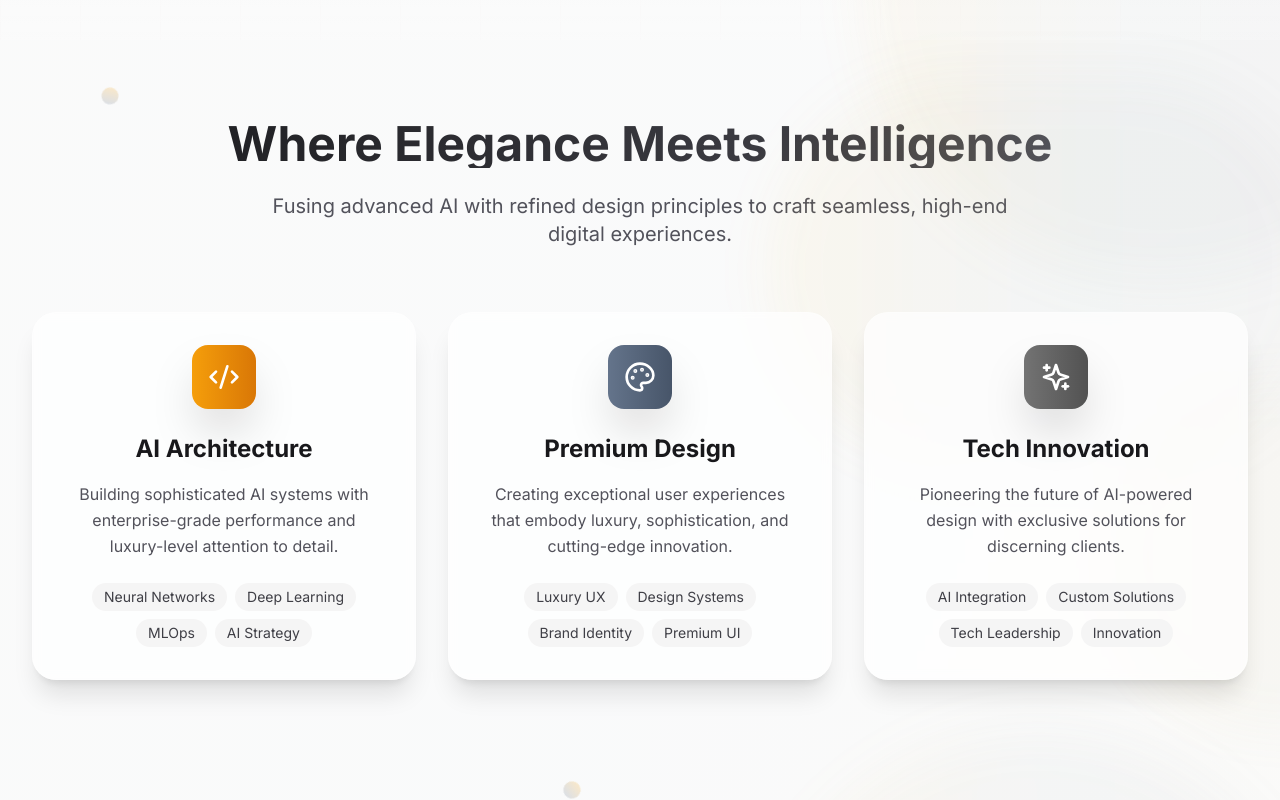
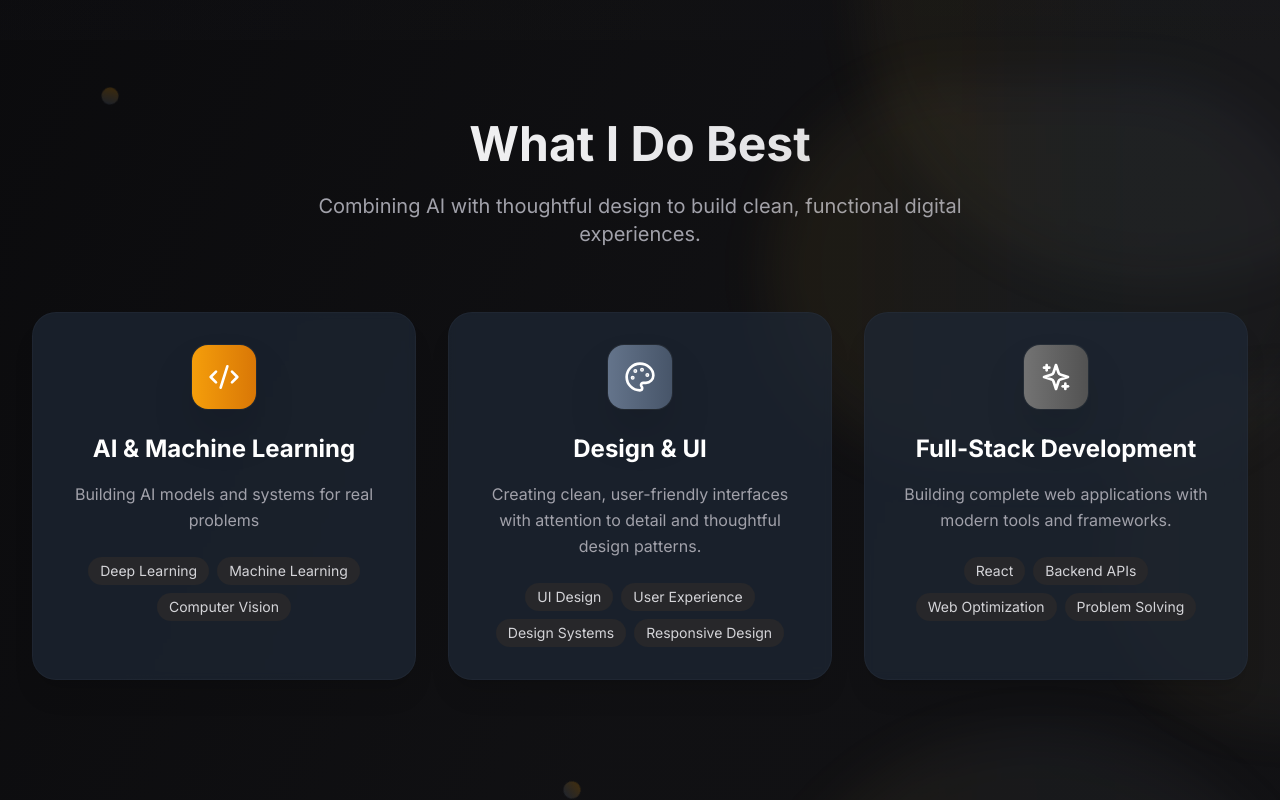
Before and after one commit to islemgouicem/portfolio, a React (Vite) app: page /#/ in a window 1280 px wide. Shown: the part 840-1640 px from the top of the page. Built offline with nearby package versions, Linux system fonts and the light colour scheme.

Commit message:
fix and deploy: paths and netlify dep

```diff
--- a/index.html
+++ b/index.html
@@ -1,10 +1,12 @@
 <!doctype html>
 <html lang="en">
+
 <head>
   <meta charset="UTF-8" />
   <link rel="icon" type="image/svg+xml" href="/src/assets/favicon.png" />
   <meta name="viewport" content="width=device-width, initial-scale=1.0" />
-    <meta name="description" content="AI Student & Creative Designer Portfolio - Showcasing the intersection of artificial intelligence and design" />
+  <meta name="description"
+    content="AI Student & Creative Designer Portfolio - Showcasing the intersection of artificial intelligence and design" />
   <meta name="keywords" content="AI, Design, Portfolio, Machine Learning, UI/UX, Creative" />
   <meta name="author" content="Islem Gouicem" />
 
@@ -16,15 +18,33 @@
   <meta property="og:image" content="/src/assets/favicon.png" />
 
   <title>Islem GOUICEM</title>
-
+  <!-- Inline theme script: apply dark mode early to prevent light-theme flash -->
+  <script>
+    (function () {
+      try {
+        var s = localStorage.getItem('theme')
+        if (s === null) {
+          // No saved preference: default to dark
+          document.documentElement.classList.add('dark')
+        } else if (JSON.parse(s) === true) {
+          document.documentElement.classList.add('dark')
+        } else {
+          document.documentElement.classList.remove('dark')
+        }
+      } catch (e) {
+        // If access to localStorage fails, default to dark
+        document.documentElement.classList.add('dark')
+      }
+    })();
+  </script>
   <!-- GitHub Pages SPA redirect script -->
   <script type="text/javascript">
     // Single Page Apps for GitHub Pages
     // MIT License
     // https://github.com/rafgraph/spa-github-pages
-      (function(l) {
-        if (l.search[1] === '/' ) {
-          var decoded = l.search.slice(1).split('&').map(function(s) {
+    (function (l) {
+      if (l.search[1] === '/') {
+        var decoded = l.search.slice(1).split('&').map(function (s) {
           return s.replace(/~and~/g, '&')
         }).join('?');
         window.history.replaceState(null, null,
@@ -34,8 +54,10 @@
     }(window.location))
   </script>
 </head>
+
 <body>
   <div id="root"></div>
   <script type="module" src="/src/main.jsx"></script>
 </body>
+
 </html>
--- a/src/contexts/ThemeContext.jsx
+++ b/src/contexts/ThemeContext.jsx
@@ -15,7 +15,8 @@ export const useTheme = () => {
 export const ThemeProvider = ({ children }) => {
   const [isDark, setIsDark] = useState(() => {
     const saved = localStorage.getItem("theme")
-    return saved ? JSON.parse(saved) : false
+    // Default to dark theme when no saved preference exists
+    return saved ? JSON.parse(saved) : true
   })
 
   useEffect(() => {
--- a/src/pages/About.jsx
+++ b/src/pages/About.jsx
@@ -41,7 +41,7 @@ const About = () => {
                 </div>
               </div>
               <h2 className="text-3xl font-bold text-center mb-4 text-zinc-900 dark:text-white">Islem GOUICEM</h2>
-              <p className="text-center text-zinc-600 dark:text-zinc-400 mb-6">UI/UX Designer & AI Enginner</p>
+              <p className="text-center text-zinc-600 dark:text-zinc-400 mb-6">UI/UX Designer, Full stack developer & AI student</p>
               <div className="flex justify-center space-x-4">
                 {[
                   { icon: Brain, color: "text-gold-500" },
@@ -70,14 +70,12 @@ const About = () => {
                   about being an artist — it was about clarity, structure, and impact.
                 </p>
                 <p>
-                  Aspiring to craft exclusive AI solutions while designing premium digital experiences,
-                  I&apos;ve discovered that the intersection of these fields offers incredible opportunities
-                  to solve complex problems with sophisticated, elegant solutions.
+                  I&apos;ve found that combining AI and design opens up interesting opportunities to build tools that actually solve problems.
+                  It&apos;s not just about making things look cool — it&apos;s about making them work well and feel good to use.
                 </p>
                 <p>
-                  When I&apos;m not architecting neural networks or crafting luxury interfaces, you&apos;ll find me exploring the
-                  latest in premium tech, experimenting with cutting-edge AI models, or contributing to exclusive
-                  projects that redefine the boundaries between technology and luxury.
+                  When I&apos;m not working on projects, I&apos;m learning new tools, exploring AI applications,
+                  or building side projects that let me experiment with ideas I find interesting.
                 </p>
               </div>
             </div>
@@ -96,18 +94,18 @@ const About = () => {
             {[
               {
                 icon: Lightbulb,
-                title: "Innovation",
-                description: "Pioneering the future of AI with cutting-edge solutions.",
+                title: "Learning",
+                description: "Always exploring new tools, frameworks, and ways to solve problems better.",
               },
               {
                 icon: Users,
-                title: "Excellence",
-                description: "Delivering premium experiences that exceed the highest expectations.",
+                title: "Quality Work",
+                description: "Taking pride in building things that work well and are well-designed.",
               },
               {
                 icon: Award,
-                title: "Sophistication",
-                description: "Crafting elegant solutions that embody luxury and intelligence.",
+                title: "Practical Solutions",
+                description: "Focusing on real-world problems and approaches that actually work.",
               },
             ].map((value, index) => (
               <FloatingCard key={index} delay={index * 0.1}>
@@ -131,7 +129,7 @@ const About = () => {
               {
                 year: "2025",
                 title: "AI Projects & Web Innovation",
-                description: "Developed AI-based job matching system and afforestation platform Algreenia using modern web and AI tools.",
+                description: "Developed AI-based job matching system and afforestation platform Algreenia using web and AI tools.",
               },
               {
                 year: "2024",
--- a/src/pages/Certifications.jsx
+++ b/src/pages/Certifications.jsx
@@ -11,7 +11,7 @@ const Certifications = () => {
       title: "Machine Learning Specialization",
       issuer: "Stanford University (Coursera)",
       date: "2024",
-      image: "./ml_spes.PNG?height=200&width=300",
+      image: "/ml_spes.PNG?height=200&width=300",
       description:
         "Comprehensive course covering supervised learning, unsupervised learning, and best practices in machine learning.",
       skills: ["Machine Learning", "Python", "TensorFlow", "Neural Networks"],
@@ -23,7 +23,7 @@ const Certifications = () => {
       title: "Unsupervised Learning, Recommenders, Reinforcement Learning",
       issuer: "DeepLearning.AI (Coursera)",
       date: "2024",
-      image: "./unsupervisedlr_reco_rl.PNG", // Save this image in your /public folder
+      image: "/unsupervisedlr_reco_rl.PNG", // Save this image in your /public folder
       description:
         "Specialized course exploring clustering, dimensionality reduction, recommender systems, and reinforcement learning techniques to build intelligent applications.",
       skills: [
@@ -40,7 +40,7 @@ const Certifications = () => {
       title: "Relational Database Certification",
       issuer: "freeCodeCamp",
       date: "2024",
-      image: "./relational_db.PNG", // save this image in your /public folder
+      image: "/relational_db.PNG", // save this image in your /public folder
       description:
         "Comprehensive certification covering SQL, PostgreSQL, and the fundamentals of working with relational databases, including designing schemas, managing data, and writing complex queries.",
       skills: [
@@ -58,7 +58,7 @@ const Certifications = () => {
       title: "Supervised Machine Learning: Regression and Classification",
       issuer: "Stanford University (Coursera)",
       date: "2024",
-      image: "./supervised.PNG", // Save your certificate image in /public/
+      image: "/supervised.PNG", // Save your certificate image in /public/
       description:
         "Introductory course in supervised learning covering linear and logistic regression, gradient descent, and model evaluation techniques using real-world data.",
       skills: [
@@ -77,7 +77,7 @@ const Certifications = () => {
       title: "Responsive Web Design Certification",
       issuer: "freeCodeCamp",
       date: "2024",
-      image: "./responsive_web_design.PNG", // Save this certificate image in your /public/ folder
+      image: "/responsive_web_design.PNG", // Save this certificate image in your /public/ folder
       description:
         "Certification covering HTML, CSS, Flexbox, Grid, and the principles of building modern, responsive websites that adapt seamlessly to different devices and screen sizes.",
       skills: [
@@ -93,7 +93,7 @@ const Certifications = () => {
       title: "JavaScript Algorithms and Data Structures Certification",
       issuer: "freeCodeCamp",
       date: "2024",
-      image: "./js.PNG", // Save this certificate image in your /public/ folder
+      image: "/js.PNG", // Save this certificate image in your /public/ folder
       description:
         "Certification covering fundamental and advanced concepts of JavaScript, including ES6, regular expressions, data structures, algorithms, and problem-solving skills essential for web development.",
       skills: [
@@ -112,7 +112,7 @@ const Certifications = () => {
       title: "Advanced Learning Algorithms",
       issuer: "DeepLearning.AI (Coursera)",
       date: "2024",
-      image: "./advanced_algos.jpeg", // Save this certificate image in your /public/ folder
+      image: "/advanced_algos.jpeg", // Save this certificate image in your /public/ folder
       description:
         "Course focused on advanced machine learning concepts, including neural networks, hyperparameter tuning, regularization techniques, and strategies for building high-performance ML models.",
       skills: [
--- a/src/pages/Home.jsx
+++ b/src/pages/Home.jsx
@@ -124,10 +124,10 @@ const Home = () => {
             className="text-center mb-16"
           >
             <h2 className="text-4xl md:text-5xl font-bold mb-6 bg-gradient-to-r from-zinc-900 to-zinc-600 dark:from-white dark:to-zinc-300 bg-clip-text text-transparent">
-              Where Elegance Meets Intelligence
+              What I Do Best
             </h2>
             <p className="text-xl text-zinc-600 dark:text-zinc-400 max-w-3xl mx-auto">
-              Fusing advanced AI with refined design principles to craft seamless, high-end digital experiences.
+              Combining AI with thoughtful design to build clean, functional digital experiences.
             </p>
           </motion.div>
 
@@ -135,27 +135,27 @@ const Home = () => {
             {[
               {
                 icon: Code2,
-                title: "AI Architecture",
+                title: "AI & Machine Learning",
                 description:
-                  "Building sophisticated AI systems with enterprise-grade performance and luxury-level attention to detail.",
+                  "Building AI models and systems for real problems",
                 gradient: "from-gold-500 to-gold-600",
-                features: ["Neural Networks", "Deep Learning", "MLOps", "AI Strategy"],
+                features: ["Deep Learning", "Machine Learning", "Computer Vision"],
               },
               {
                 icon: Palette,
-                title: "Premium Design",
+                title: "Design & UI",
                 description:
-                  "Creating exceptional user experiences that embody luxury, sophistication, and cutting-edge innovation.",
+                  "Creating clean, user-friendly interfaces with attention to detail and thoughtful design patterns.",
                 gradient: "from-silver-500 to-silver-600",
-                features: ["Luxury UX", "Design Systems", "Brand Identity", "Premium UI"],
+                features: ["UI Design", "User Experience", "Design Systems", "Responsive Design"],
               },
               {
                 icon: Sparkles,
-                title: "Tech Innovation",
+                title: "Full-Stack Development",
                 description:
-                  "Pioneering the future of AI-powered design with exclusive solutions for discerning clients.",
+                  "Building complete web applications with modern tools and frameworks.",
                 gradient: "from-platinum-500 to-platinum-600",
-                features: ["AI Integration", "Custom Solutions", "Tech Leadership", "Innovation"],
+                features: ["React", "Backend APIs", "Web Optimization", "Problem Solving"],
               },
             ].map((feature, index) => (
               <FloatingCard key={index} delay={index * 0.2}>
--- a/src/pages/Projects.jsx
+++ b/src/pages/Projects.jsx
@@ -14,7 +14,7 @@ const Projects = () => {
       title: "Algreenia Afforestation Platform",
       description:
         "Hybrid platform combining AI and community engagement for afforestation projects. Features include tree type identification, irrigation tracking, impact reporting, and volunteer management.",
-      image: "./public/algreenia.PNG",
+      image: "/algreenia.PNG",
       category: "environment",
       tags: ["AI", "Web Development", "Sustainability", "React", "Node.js"],
       github: "#", // replace with actual URL
@@ -26,7 +26,7 @@ const Projects = () => {
       title: "AI Job Matching System",
       description:
         "AI-powered platform that analyzes candidate profiles and job requirements to deliver precise talent matching. Features include smart resume parsing, skill-gap analysis, and personalized job recommendations for both employers and job seekers.",
-      image: "./public/job_matching.png", // place this SVG or image in your /public folder
+      image: "/job_matching.png", // place this SVG or image in your /public folder
       category: "ai",
       tags: ["Web Development", "Python"],
       github: "#", // replace with your real repository URL
@@ -40,8 +40,8 @@ const Projects = () => {
 
   const filterOptions = [
     { value: "all", label: "All Projects", icon: Filter },
-    { value: "ai", label: "AI Solutions", icon: Brain },
-    { value: "design", label: "Luxury Design", icon: Palette },
+    { value: "ai", label: "AI Projects", icon: Brain },
+    { value: "design", label: "Design Projects", icon: Palette },
   ]
 
   return (
@@ -55,10 +55,10 @@ const Projects = () => {
           className="text-center mb-16"
         >
           <h1 className="text-5xl md:text-6xl font-bold mb-6 bg-gradient-to-r from-gold-600 via-silver-600 to-platinum-600 bg-clip-text text-transparent">
-            Premium Portfolio
+            My Projects
           </h1>
           <p className="text-xl text-zinc-600 dark:text-zinc-400 max-w-3xl mx-auto">
-            Exclusive AI solutions and luxury design projects
+            A selection of projects combining AI, design, and web development
           </p>
         </motion.div>
 
--- a/src/pages/Skills.jsx
+++ b/src/pages/Skills.jsx
@@ -10,13 +10,13 @@ const Skills = () => {
       title: "Artificial Intelligence",
       color: "from-gold-500 to-gold-700",
       skills: [
-        { name: "Python", level: 85 },
-        { name: "Data Science", level: 60 },
+        { name: "Python", level: 90 },
+        { name: "Data Science", level: 70 },
         { name: "TensorFlow/PyTorch", level: 40 },
-        { name: "Machine Learning", level: 10 },
-        { name: "Deep Learning", level: 10 },
-        { name: "Natural Language Processing", level: 10 },
-        { name: "Computer Vision", level: 10 },
+        { name: "Machine Learning", level: 65 },
+        { name: "Deep Learning", level: 45 },
+        { name: "Natural Language Processing", level: 35 },
+        { name: "Computer Vision", level: 35 },
       ],
     },
     {
@@ -26,25 +26,26 @@ const Skills = () => {
       skills: [
         { name: "Adobe Illustrator", level: 70 },
         { name: "Adobe Photoshop", level: 50 },
-        { name: "Figma", level: 50 },
-        { name: "UI/UX", level: 50 },
-        { name: "Web Design", level: 60 },
-        { name: "Design Systems", level: 50 },
-        { name: "User Research", level: 50 },
+        { name: "Figma", level: 65 },
+        { name: "UI/UX", level: 60 },
+        { name: "Web Design", level: 70 },
+        { name: "Mobile Design", level: 80 },
       ],
     },
     {
       icon: Code,
-      title: "Tech Architecture",
+      title: "Development",
       color: "from-platinum-500 to-platinum-700",
       skills: [
-        { name: "HTML+CSS", level: 90 },
-        { name: "Flask+PHP", level: 80 },
-        { name: "React", level: 60 },
-        { name: "Node.js/Next.js", level: 20 },
-        { name: "JavaScript/TypeScript", level: 60 },
-        { name: "SQL", level: 80 },
+        { name: "HTML+CSS+JS", level: 95 },
+        { name: "Flask-fastAPI+PHP", level: 80 },
+        { name: "React", level: 90 },
+        { name: "Tailwind+Boostrap", level: 80 },
+        { name: "Node.js/Next.js", level: 80 },
+        { name: "JavaScript/TypeScript", level: 90 },
+        { name: "SQL", level: 85 },
         { name: "Linux", level: 80 },
+        { name: "Flutter", level: 90 },
       ],
     },
   ]
@@ -108,8 +109,7 @@ const Skills = () => {
             Skills & Expertise
           </h1>
           <p className="text-xl text-zinc-600 dark:text-zinc-400 max-w-3xl mx-auto">
-            Merging advanced AI development with refined design to craft purposeful, high-quality digital experiences.
-
+            Building with AI, design, and modern web technologies
           </p>
         </motion.div>
 
@@ -163,7 +163,7 @@ const Skills = () => {
         {/* Soft Skills */}
         <motion.div initial={{ opacity: 0, y: 30 }} whileInView={{ opacity: 1, y: 0 }} transition={{ duration: 0.8 }}>
           <h2 className="text-3xl font-bold text-center mb-12 text-zinc-900 dark:text-white">
-            Professional Excellence
+            Key Strengths
           </h2>
           <div className="grid grid-cols-1 md:grid-cols-2 lg:grid-cols-3 gap-8">
             {[
@@ -174,13 +174,13 @@ const Skills = () => {
               },
               {
                 icon: Globe,
-                title: "Client Relations",
-                description: "Premium service delivery and luxury client experience",
+                title: "Collaboration",
+                description: "Working effectively with others and communicating clearly",
               },
               {
                 icon: Database,
-                title: "Project Leadership",
-                description: "Executive-level project management and team coordination",
+                title: "Problem Solving",
+                description: "Breaking down complex problems and finding practical solutions",
               },
             ].map((skill, index) => (
               <motion.div
--- a/vite.config.js
+++ b/vite.config.js
@@ -4,7 +4,8 @@ import react from "@vitejs/plugin-react"
 // https://vitejs.dev/config/
 export default defineConfig({
   plugins: [react()],
-  base: "/portfolio/", // Make sure this matches your repo name exactly
+  // For Netlify deploys serve from root
+  base: "/",
   build: {
     outDir: "dist",
     assetsDir: "assets",
```
Lines whose indentation alone changed are shown as unchanged.
